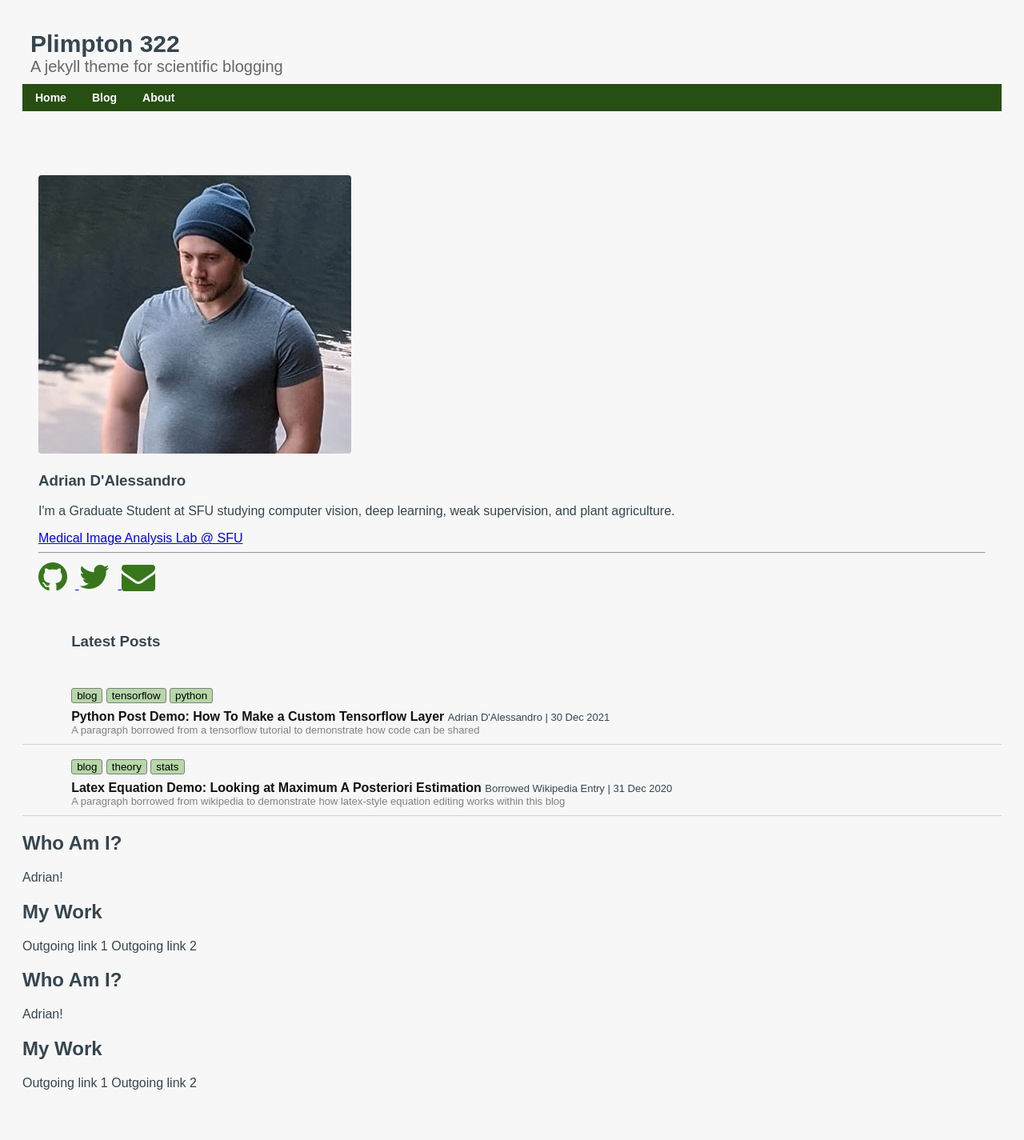
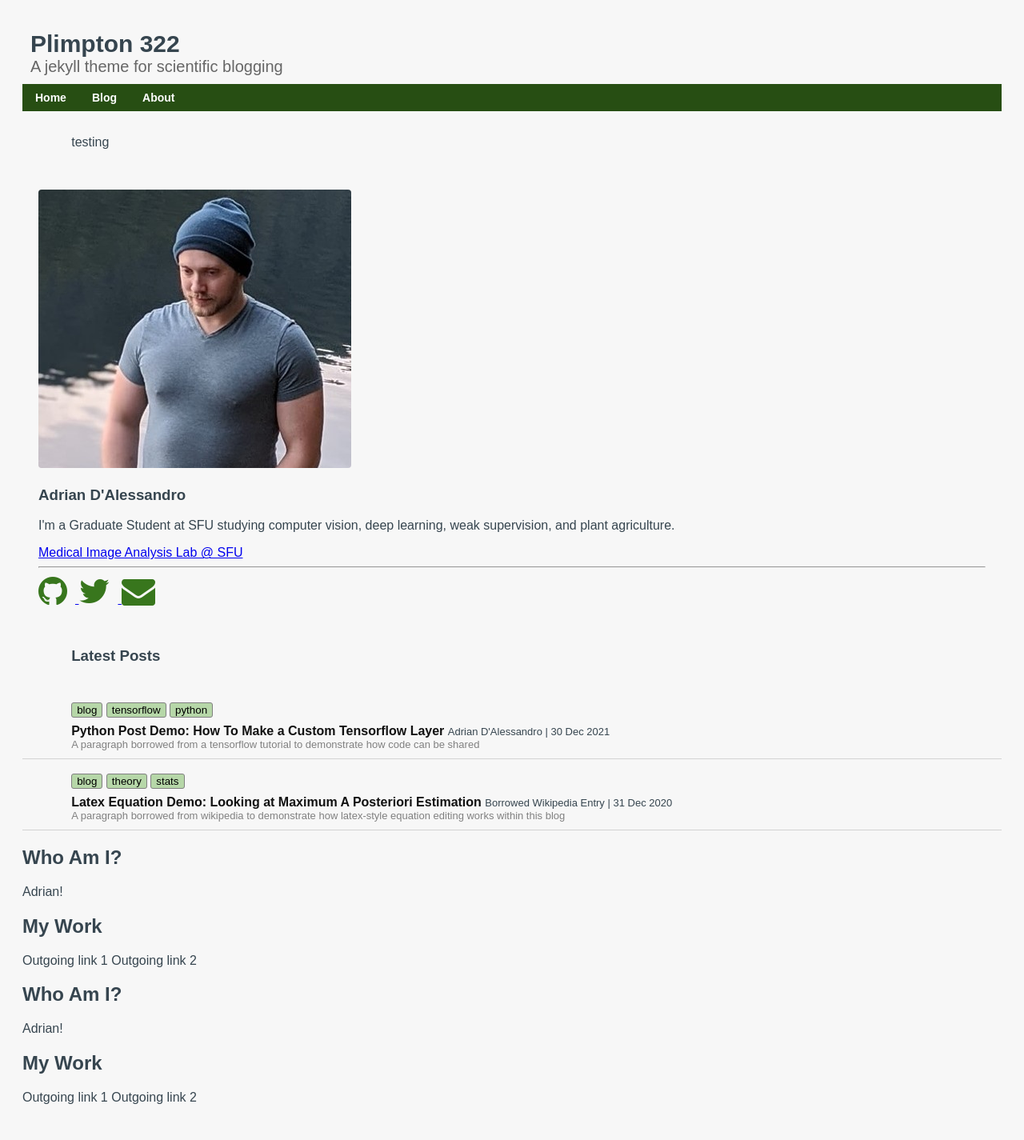
Before and after one commit to adrian-dalessandro/Plimpton322, a Jekyll site: the page built from about.md, in a window 1280 px wide. Shown: the whole page at 80% size. Built offline with Jekyll 4.4.1, drawn with Linux system fonts in a browser that asks for light colours.

Commit message:
Update content.html

```diff
--- a/_includes/content.html
+++ b/_includes/content.html
@@ -1,3 +1,3 @@
 <div class="card index-card">
-{{ layout.content }}
+{{ include.content }}
 </div>
```
